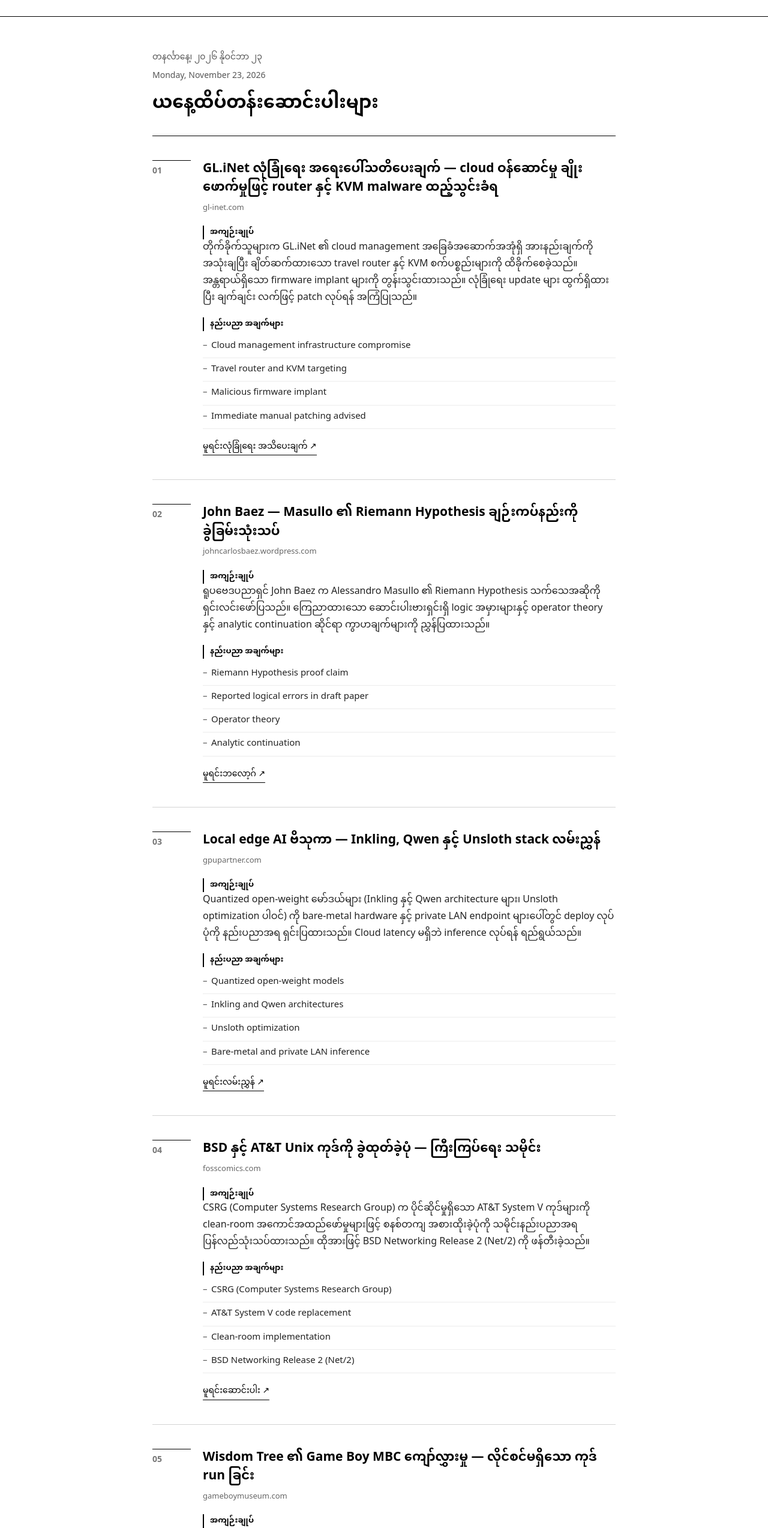
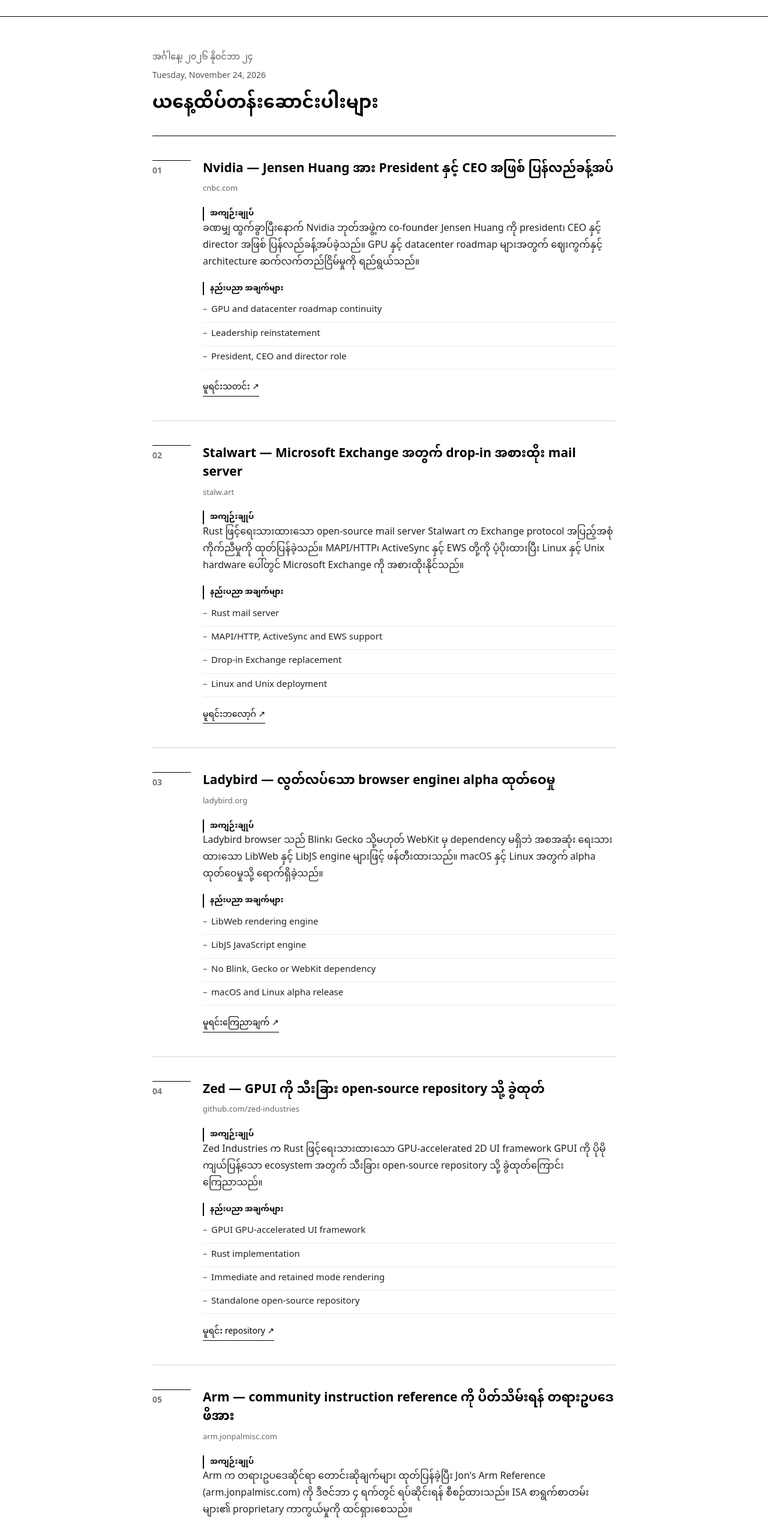
Before and after one commit to thelapyae/thelapyae-daily-news, a plain HTML site: page index.html in a window 1280 px wide. Shown: the part 73-2620 px from the top of the page at 60% size. Drawn offline with Linux system fonts and the light colour scheme.

Commit message:
Update daily news for Tuesday, November 24, 2026

```diff
--- a/index.html
+++ b/index.html
@@ -4,8 +4,8 @@
 <meta charset="utf-8">
 <meta name="viewport" content="width=device-width,initial-scale=1">
 <meta name="theme-color" content="#ffffff">
-<meta name="description" content="Hacker News ထိပ်တန်းသတင်းများကို မြန်မာဘာသာဖြင့် ဖတ်ရှုရန်။ ၂၀၂၆ နိုဝင်ဘာ ၂၃။">
-<title>Hacker News ကို မြန်မာလို — ၂၀၂၆ နိုဝင်ဘာ ၂၃</title>
+<meta name="description" content="Hacker News ထိပ်တန်းသတင်းများကို မြန်မာဘာသာဖြင့် ဖတ်ရှုရန်။ ၂၀၂၆ နိုဝင်ဘာ ၂၄။">
+<title>Hacker News ကို မြန်မာလို — ၂၀၂၆ နိုဝင်ဘာ ၂၄</title>
 <link rel="preconnect" href="https://fonts.googleapis.com">
 <link rel="preconnect" href="https://fonts.gstatic.com" crossorigin>
 <link href="https://fonts.googleapis.com/css2?family=Noto+Sans+Myanmar:wght@400;500;600;700&display=swap" rel="stylesheet">
@@ -52,8 +52,8 @@ h1{font-size:30px;font-weight:700;line-height:1.35}
 
 <main class="wrap">
   <section class="feed-head">
-    <span class="eyebrow">တနင်္လာနေ့၊ ၂၀၂၆ နိုဝင်ဘာ ၂၃</span>
-    <div class="date-en">Monday, November 23, 2026</div>
+    <span class="eyebrow">အင်္ဂါနေ့၊ ၂၀၂၆ နိုဝင်ဘာ ၂၄</span>
+    <div class="date-en">Tuesday, November 24, 2026</div>
     <h1>ယနေ့ထိပ်တန်းဆောင်းပါးများ</h1>
   </section>
 
@@ -61,21 +61,20 @@ h1{font-size:30px;font-weight:700;line-height:1.35}
     <article class="story">
       <span class="rank">01</span>
       <div>
-        <h2 class="story-title">GL.iNet လုံခြုံရေး အရေးပေါ်သတိပေးချက် — cloud ဝန်ဆောင်မှု ချိုးဖောက်မှုဖြင့် router နှင့် KVM malware ထည့်သွင်းခံရ</h2>
-        <span class="src">gl-inet.com</span>
+        <h2 class="story-title">Nvidia — Jensen Huang အား President နှင့် CEO အဖြစ် ပြန်လည်ခန့်အပ်</h2>
+        <span class="src">cnbc.com</span>
         <div class="body">
           <span class="label">အကျဉ်းချုပ်</span>
-          <p>တိုက်ခိုက်သူများက GL.iNet ၏ cloud management အခြေခံအဆောက်အအုံရှိ အားနည်းချက်ကို အသုံးချပြီး ချိတ်ဆက်ထားသော travel router နှင့် KVM စက်ပစ္စည်းများကို ထိခိုက်စေခဲ့သည်။ အန္တရာယ်ရှိသော firmware implant များကို တွန်းသွင်းထားသည်။ လုံခြုံရေး update များ ထွက်ရှိထားပြီး ချက်ချင်း လက်ဖြင့် patch လုပ်ရန် အကြံပြုသည်။</p>
+          <p>ခဏမျှ ထွက်ခွာပြီးနောက် Nvidia ဘုတ်အဖွဲ့က co-founder Jensen Huang ကို president၊ CEO နှင့် director အဖြစ် ပြန်လည်ခန့်အပ်ခဲ့သည်။ GPU နှင့် datacenter roadmap များအတွက် ဈေးကွက်နှင့် architecture ဆက်လက်တည်ငြိမ်မှုကို ရည်ရွယ်သည်။</p>
           <span class="label">နည်းပညာ အချက်များ</span>
           <ul class="specs">
-            <li>Cloud management infrastructure compromise</li>
-            <li>Travel router and KVM targeting</li>
-            <li>Malicious firmware implant</li>
-            <li>Immediate manual patching advised</li>
+            <li>GPU and datacenter roadmap continuity</li>
+            <li>Leadership reinstatement</li>
+            <li>President, CEO and director role</li>
           </ul>
         </div>
         <div class="links">
-          <a href="https://www.gl-inet.com/en-us/blogs/blog/glinet-security-notice-2026-11-20">မူရင်းလုံခြုံရေး အသိပေးချက် ↗</a>
+          <a href="https://www.cnbc.com/2026/11/23/nvidia-jensen-huang-ceo.html">မူရင်းသတင်း ↗</a>
         </div>
       </div>
     </article>
@@ -83,21 +82,21 @@ h1{font-size:30px;font-weight:700;line-height:1.35}
     <article class="story">
       <span class="rank">02</span>
       <div>
-        <h2 class="story-title">John Baez — Masullo ၏ Riemann Hypothesis ချဉ်းကပ်နည်းကို ခွဲခြမ်းသုံးသပ်</h2>
-        <span class="src">johncarlosbaez.wordpress.com</span>
+        <h2 class="story-title">Stalwart — Microsoft Exchange အတွက် drop-in အစားထိုး mail server</h2>
+        <span class="src">stalw.art</span>
         <div class="body">
           <span class="label">အကျဉ်းချုပ်</span>
-          <p>ရူပဗေဒပညာရှင် John Baez က Alessandro Masullo ၏ Riemann Hypothesis သက်သေအဆိုကို ရှင်းလင်းဖော်ပြသည်။ ကြေညာထားသော ဆောင်းပါးဗားရှင်းရှိ logic အမှားများနှင့် operator theory နှင့် analytic continuation ဆိုင်ရာ ကွာဟချက်များကို ညွှန်ပြထားသည်။</p>
+          <p>Rust ဖြင့်ရေးသားထားသော open-source mail server Stalwart က Exchange protocol အပြည့်အစုံ ကိုက်ညီမှုကို ထုတ်ပြန်ခဲ့သည်။ MAPI/HTTP၊ ActiveSync နှင့် EWS တို့ကို ပံ့ပိုးထားပြီး Linux နှင့် Unix hardware ပေါ်တွင် Microsoft Exchange ကို အစားထိုးနိုင်သည်။</p>
           <span class="label">နည်းပညာ အချက်များ</span>
           <ul class="specs">
-            <li>Riemann Hypothesis proof claim</li>
-            <li>Reported logical errors in draft paper</li>
-            <li>Operator theory</li>
-            <li>Analytic continuation</li>
+            <li>Rust mail server</li>
+            <li>MAPI/HTTP, ActiveSync and EWS support</li>
+            <li>Drop-in Exchange replacement</li>
+            <li>Linux and Unix deployment</li>
           </ul>
         </div>
         <div class="links">
-          <a href="https://johncarlosbaez.wordpress.com/2026/11/22/masullo-on-the-riemann-hypothesis/">မူရင်းဘလော့ဂ် ↗</a>
+          <a href="https://stalw.art/blog/microsoft-exchange-replacement/">မူရင်းဘလော့ဂ် ↗</a>
         </div>
       </div>
     </article>
@@ -105,21 +104,21 @@ h1{font-size:30px;font-weight:700;line-height:1.35}
     <article class="story">
       <span class="rank">03</span>
       <div>
-        <h2 class="story-title">Local edge AI ဗိသုကာ — Inkling, Qwen နှင့် Unsloth stack လမ်းညွှန်</h2>
-        <span class="src">gpupartner.com</span>
+        <h2 class="story-title">Ladybird — လွတ်လပ်သော browser engine၊ alpha ထုတ်ဝေမှု</h2>
+        <span class="src">ladybird.org</span>
         <div class="body">
           <span class="label">အကျဉ်းချုပ်</span>
-          <p>Quantized open-weight မော်ဒယ်များ (Inkling နှင့် Qwen architecture များ၊ Unsloth optimization ပါဝင်) ကို bare-metal hardware နှင့် private LAN endpoint များပေါ်တွင် deploy လုပ်ပုံကို နည်းပညာအရ ရှင်းပြထားသည်။ Cloud latency မရှိဘဲ inference လုပ်ရန် ရည်ရွယ်သည်။</p>
+          <p>Ladybird browser သည် Blink၊ Gecko သို့မဟုတ် WebKit မှ dependency မရှိဘဲ အစအဆုံး ရေးသားထားသော LibWeb နှင့် LibJS engine များဖြင့် ဖန်တီးထားသည်။ macOS နှင့် Linux အတွက် alpha ထုတ်ဝေမှုသို့ ရောက်ရှိခဲ့သည်။</p>
           <span class="label">နည်းပညာ အချက်များ</span>
           <ul class="specs">
-            <li>Quantized open-weight models</li>
-            <li>Inkling and Qwen architectures</li>
-            <li>Unsloth optimization</li>
-            <li>Bare-metal and private LAN inference</li>
+            <li>LibWeb rendering engine</li>
+            <li>LibJS JavaScript engine</li>
+            <li>No Blink, Gecko or WebKit dependency</li>
+            <li>macOS and Linux alpha release</li>
           </ul>
         </div>
         <div class="links">
-          <a href="https://www.gpupartner.com/blog/beginners-guide-local-ai-inkling-qwen-unsloth">မူရင်းလမ်းညွှန် ↗</a>
+          <a href="https://ladybird.org/posts/alpha/">မူရင်းကြေညာချက် ↗</a>
         </div>
       </div>
     </article>
@@ -127,21 +126,21 @@ h1{font-size:30px;font-weight:700;line-height:1.35}
     <article class="story">
       <span class="rank">04</span>
       <div>
-        <h2 class="story-title">BSD နှင့် AT&amp;T Unix ကုဒ်ကို ခွဲထုတ်ခဲ့ပုံ — ကြီးကြပ်ရေး သမိုင်း</h2>
-        <span class="src">fosscomics.com</span>
+        <h2 class="story-title">Zed — GPUI ကို သီးခြား open-source repository သို့ ခွဲထုတ်</h2>
+        <span class="src">github.com/zed-industries</span>
         <div class="body">
           <span class="label">အကျဉ်းချုပ်</span>
-          <p>CSRG (Computer Systems Research Group) က ပိုင်ဆိုင်မှုရှိသော AT&amp;T System V ကုဒ်များကို clean-room အကောင်အထည်ဖော်မှုများဖြင့် စနစ်တကျ အစားထိုးခဲ့ပုံကို သမိုင်းနည်းပညာအရ ပြန်လည်သုံးသပ်ထားသည်။ ထိုအားဖြင့် BSD Networking Release 2 (Net/2) ကို ဖန်တီးခဲ့သည်။</p>
+          <p>Zed Industries က Rust ဖြင့်ရေးသားထားသော GPU-accelerated 2D UI framework GPUI ကို ပိုမိုကျယ်ပြန့်သော ecosystem အတွက် သီးခြား open-source repository သို့ ခွဲထုတ်ကြောင်း ကြေညာသည်။</p>
           <span class="label">နည်းပညာ အချက်များ</span>
           <ul class="specs">
-            <li>CSRG (Computer Systems Research Group)</li>
-            <li>AT&amp;T System V code replacement</li>
-            <li>Clean-room implementation</li>
-            <li>BSD Networking Release 2 (Net/2)</li>
+            <li>GPUI GPU-accelerated UI framework</li>
+            <li>Rust implementation</li>
+            <li>Immediate and retained mode rendering</li>
+            <li>Standalone open-source repository</li>
           </ul>
         </div>
         <div class="links">
-          <a href="https://fosscomics.com/posts/16.%20BSD%20Unix%20Part%206%20-%20The%20Struggle%20for%20Freedom/">မူရင်းဆောင်းပါး ↗</a>
+          <a href="https://github.com/zed-industries/gpui">မူရင်း repository ↗</a>
         </div>
       </div>
     </article>
@@ -149,21 +148,21 @@ h1{font-size:30px;font-weight:700;line-height:1.35}
     <article class="story">
       <span class="rank">05</span>
       <div>
-        <h2 class="story-title">Wisdom Tree ၏ Game Boy MBC ကျော်လွှားမှု — လိုင်စင်မရှိသော ကုဒ် run ခြင်း</h2>
-        <span class="src">gameboymuseum.com</span>
+        <h2 class="story-title">Arm — community instruction reference ကို ပိတ်သိမ်းရန် တရားဥပဒေ ဖိအား</h2>
+        <span class="src">arm.jonpalmisc.com</span>
         <div class="body">
           <span class="label">အကျဉ်းချုပ်</span>
-          <p>Wisdom Tree က Nintendo ၏ ပိုင်ဆိုင်သော bootstrap ROM ကို ကျော်ဖြတ်ပြီး Game Boy DMG silicon ပေါ်တွင် လိုင်စင်မရှိသော ကုဒ်ကို run နိုင်အောင် အသုံးပြုခဲ့သော custom mapper hardware နှင့် bootloader ကျော်လွှားနည်းများကို နက်နက်ရှိုင်းရှိုင်း ခွဲခြမ်းထားသည်။</p>
+          <p>Arm က တရားဥပဒေဆိုင်ရာ တောင်းဆိုချက်များ ထုတ်ပြန်ခဲ့ပြီး Jon's Arm Reference (arm.jonpalmisc.com) ကို ဒီဇင်ဘာ ၄ ရက်တွင် ရပ်ဆိုင်းရန် စီစဉ်ထားသည်။ ISA စာရွက်စာတမ်းများ၏ proprietary ကာကွယ်မှုကို ထင်ရှားစေသည်။</p>
           <span class="label">နည်းပညာ အချက်များ</span>
           <ul class="specs">
-            <li>Custom MBC mapper hardware</li>
-            <li>Bootstrap ROM bypass</li>
-            <li>Game Boy DMG silicon</li>
-            <li>Unlicensed code execution</li>
+            <li>Arm instruction set architecture (ISA)</li>
+            <li>Community reference documentation</li>
+            <li>Planned shutdown on December 4</li>
+            <li>Proprietary documentation enclosure</li>
           </ul>
         </div>
         <div class="links">
-          <a href="https://www.gameboymuseum.com/single-post/the-unlicensed-gospel-wisdom-tree-s-bible-games-on-the-game-boy">မူရင်းဆောင်းပါး ↗</a>
+          <a href="https://arm.jonpalmisc.com/">မူရင်းစာမျက်နှာ ↗</a>
         </div>
       </div>
     </article>
@@ -171,21 +170,21 @@ h1{font-size:30px;font-weight:700;line-height:1.35}
     <article class="story">
       <span class="rank">06</span>
       <div>
-        <h2 class="story-title">smallsf.com — real-time telemetry ပေါင်းစပ် transit နှင့် ပင်လယ်/လေယာဉ် visualization</h2>
-        <span class="src">smallsf.com</span>
+        <h2 class="story-title">New York — ကားထုတ်ပြီးနောက် hardware subscription ကြေးကို တားမြစ်သည့် ဥပဒေ</h2>
+        <span class="src">wgna.com</span>
         <div class="body">
           <span class="label">အကျဉ်းချုပ်</span>
-          <p>GTFS-RT transit feed၊ ADS-B လေယာဉ် telemetry နှင့် AIS ရေကြောင်းတံဆိပ် signal များကို real-time ပေါင်းစပ်ပြီး lightweight vector canvas တွင် ပြသသော rendering pipeline ၏ engineering ခွဲခြမ်းချက် ဖြစ်သည်။</p>
+          <p>ကားတွင် ရုပ်ပိုင်းအရ တပ်ဆင်ပြီးသား hardware စွမ်းရည်များအတွက် ထပ်တလဲလဲ subscription ကြေးယူခြင်းကို New York ပြည်နယ်က တားမြစ်သော ဥပဒေကို ပြဌာန်းခဲ့သည်။ Embedded firmware ဖြင့် ငွေကြေးရှာဖွေမှုအတွက် အရေးပါသော precedent ဖြစ်သည်။</p>
           <span class="label">နည်းပညာ အချက်များ</span>
           <ul class="specs">
-            <li>GTFS-RT transit feeds</li>
-            <li>ADS-B aircraft telemetry</li>
-            <li>AIS maritime transponder signals</li>
-            <li>Lightweight vector canvas rendering</li>
+            <li>Post-purchase subscription ban</li>
+            <li>Physically installed vehicle hardware</li>
+            <li>Embedded firmware monetization</li>
+            <li>State legislation (New York)</li>
           </ul>
         </div>
         <div class="links">
-          <a href="https://smallsf.com/">မူရင်းစာမျက်နှာ ↗</a>
+          <a href="https://wgna.com/car-bill-extra-fees/">မူရင်းသတင်း ↗</a>
         </div>
       </div>
     </article>
@@ -193,21 +192,21 @@ h1{font-size:30px;font-weight:700;line-height:1.35}
     <article class="story">
       <span class="rank">07</span>
       <div>
-        <h2 class="story-title">Spelunkr.tv — Internet Archive ဗီဒီယို archive မှ linear stream channel များ ဖန်တီး</h2>
-        <span class="src">spelunkr.tv</span>
+        <h2 class="story-title">Open-source AI အုပ်ချုပ်ရေး — frontier safety စည်းမျဉ်းနှင့် open-weights ထိန်းသိမ်းရေး အငြင်းပွားမှု</h2>
+        <span class="src">twitter.com/ylecun</span>
         <div class="body">
           <span class="label">အကျဉ်းချုပ်</span>
-          <p>Petabyte အရွယ် ကက်တလောက်မပြုလုပ်ရသေးသော Internet Archive ဗီဒီယိုများကို dynamic transcode နှင့် HLS delivery pipeline မှတစ်ဆင့် pseudo-linear streaming channel များအဖြစ် ပြောင်းလဲပေးသော infrastructure ဖြစ်သည်။</p>
+          <p>Yann LeCun နှင့် open-source ထောက်ခံသူများက အဆိုပြုထားသော regulatory licensing ဘောင်များကို မေးခွန်းထုတ်နေသည်။ Safety ကြောက်လန့်မှုသည် open-weights သုတေသနကို ဥပဒေအရ ဖိနှိပ်ပြီး closed corporate monopoly များကို ခိုင်မာစေနိုင်ကြောင်း ဆိုသည်။</p>
           <span class="label">နည်းပညာ အချက်များ</span>
           <ul class="specs">
-            <li>Internet Archive video collections</li>
-            <li>Dynamic transcoding</li>
-            <li>HLS delivery pipeline</li>
-            <li>Pseudo-linear streaming channels</li>
+            <li>Open-weights model release</li>
+            <li>Frontier safety regulation</li>
+            <li>Regulatory licensing frameworks</li>
+            <li>Closed versus open AI ecosystems</li>
           </ul>
         </div>
         <div class="links">
-          <a href="https://spelunkr.tv">မူရင်းစာမျက်နှာ ↗</a>
+          <a href="https://twitter.com/ylecun/status/2124550037912920090">မူရင်းပို့စ် ↗</a>
         </div>
       </div>
     </article>
@@ -215,20 +214,21 @@ h1{font-size:30px;font-weight:700;line-height:1.35}
     <article class="story">
       <span class="rank">08</span>
       <div>
-        <h2 class="story-title">Abraham Flexner — “အသုံးမဝင်သော ဗဟုသုတ၏ အသုံးဝင်မှု” (IAS Princeton, ၁၉၃၉)</h2>
-        <span class="src">ias.edu</span>
+        <h2 class="story-title">Dark matter ရှာဖွေမှု — Axion / WIMP ကိုယ်စားလှယ်အတွက် ဖြစ်နိုင်သော signal တွေ့ရှိ</h2>
+        <span class="src">smithsonianmag.com</span>
         <div class="body">
           <span class="label">အကျဉ်းချုပ်</span>
-          <p>၁၉၃၉ ခုနှစ် IAS Princeton ၏ ဆောင်းပါးတွင် curiosity ပေါ်အခြေခံသော လွတ်လပ်သည့် သီအိုရီသုတေသနသည် သင်္ချာနှင့် computing ၏ နည်းပညာဆိုင်ရာ အောင်မြင်မှုများအတွက် အခြေခံလိုအပ်ချက် ဖြစ်ကြောင်း ဆွေးနွေးထားသည်။</p>
+          <p>မြေအောက်အနက်ရှိ particle detector များတွင် ကိုယ်စားလှယ်ဖြစ်နိုင်သော anomaly signal များကို experimental physics collaboration များက အစီရင်ခံခဲ့သည်။ ထိပ်တန်း dark matter ကိုယ်စားလှယ်များအတွက် direct-detection သုတေသနကို ပြန်လည်လှုံ့ဆော်စေသည်။</p>
           <span class="label">နည်းပညာ အချက်များ</span>
           <ul class="specs">
-            <li>Pure curiosity-driven research</li>
-            <li>Foundations of mathematics and computing</li>
-            <li>Historical philosophy of science</li>
+            <li>Axion dark matter candidate</li>
+            <li>WIMP dark matter candidate</li>
+            <li>Underground particle detectors</li>
+            <li>Direct-detection experiments</li>
           </ul>
         </div>
         <div class="links">
-          <a href="https://www.ias.edu/sites/default/files/library/UsefulnessHarpers.pdf">မူရင်း PDF ↗</a>
+          <a href="https://www.smithsonianmag.com/science-nature/the-search-for-a-top-dark-matter-candidate-was-losing-hope-then-came-a-potential-signal-will-it-be-enough-to-energize-the-struggling-field-180989923/">မူရင်းဆောင်းပါး ↗</a>
         </div>
       </div>
     </article>
```
